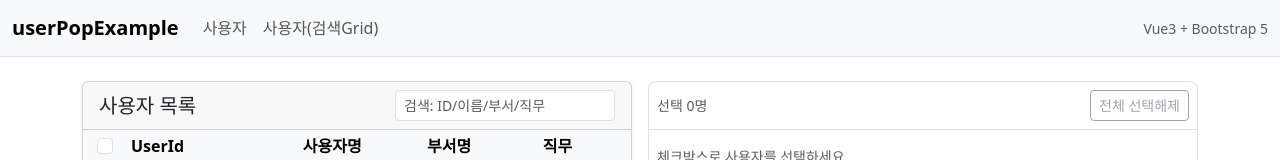
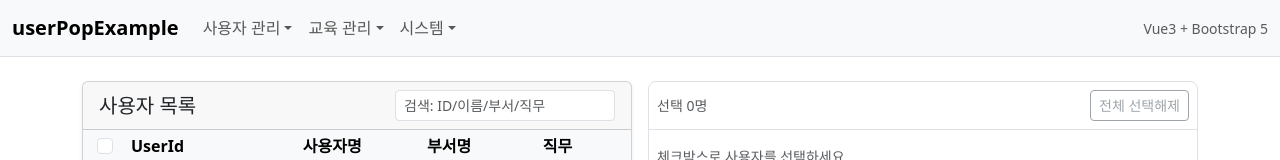
Before and after one commit to CarpediemBDev/userPopExample, a Vue app: page / in a window 1280 px wide. Shown: the top 160 px of the page. Built offline with nearby package versions, Linux system fonts and the light colour scheme.

Commit message:
오픈캔버스 사용하여 햄버거 버튼 구체적으로 구현

```diff
--- a/src/components/NavBar.vue
+++ b/src/components/NavBar.vue
@@ -1,34 +1,124 @@
 <template>
+  <header>
     <nav class="navbar navbar-expand-lg bg-body-tertiary border-bottom">
       <div class="container-fluid">
         <a class="navbar-brand fw-semibold" href="#">userPopExample</a>
+
+        <!-- 모바일: 오프캔버스 토글 -->
         <button
           class="navbar-toggler"
           type="button"
-        data-bs-toggle="collapse"
-        data-bs-target="#navMain"
-        aria-controls="navMain"
-        aria-expanded="false"
+          data-bs-toggle="offcanvas"
+          data-bs-target="#navDrawer"
+          aria-controls="navDrawer"
           aria-label="Toggle navigation"
         >
           <span class="navbar-toggler-icon"></span>
         </button>
-      <div class="collapse navbar-collapse" id="navMain">
-        <ul class="navbar-nav me-auto mb-2 mb-lg-0">
-          <li class="nav-item">
-            <RouterLink class="nav-link" to="/">사용자</RouterLink>
+
+        <!-- 데스크톱: 드롭다운 2단 -->
+        <div class="navbar-collapse d-none d-lg-flex">
+          <ul class="navbar-nav me-auto">
+            <!-- 1단: 그룹 -->
+            <li v-for="(grp, i) in menu" :key="`m-${i}`" class="nav-item dropdown">
+              <a class="nav-link dropdown-toggle" href="#" data-bs-toggle="dropdown">
+                {{ grp.label }}
+              </a>
+              <!-- 2단: 항목 -->
+              <ul class="dropdown-menu">
+                <li v-for="(item, j) in grp.children" :key="`mi-${i}-${j}`">
+                  <RouterLink v-if="item.to" class="dropdown-item" :to="item.to">
+                    {{ item.label }}
+                  </RouterLink>
+                  <a v-else href="#" class="dropdown-item" @click.prevent>
+                    {{ item.label }}
+                  </a>
                 </li>
-          <li class="nav-item">
-            <RouterLink class="nav-link" to="/search-grid">사용자(검색Grid)</RouterLink>
+              </ul>
             </li>
-          <!-- 추후: 로그인, 설정 등 메뉴 확장 가능 -->
           </ul>
+
           <span class="navbar-text small text-muted">Vue3 + Bootstrap 5</span>
         </div>
       </div>
     </nav>
+
+    <!-- 모바일: 오프캔버스(콜랩스 2단) -->
+    <div class="offcanvas offcanvas-start" tabindex="-1" id="navDrawer">
+      <div class="offcanvas-header">
+        <h5 class="offcanvas-title">메뉴</h5>
+        <button type="button" class="btn-close" data-bs-dismiss="offcanvas"></button>
+      </div>
+
+      <div class="offcanvas-body p-0">
+        <div id="navAccordion" class="list-group list-group-flush">
+          <!-- 1단: 그룹 -->
+          <template v-for="(grp, i) in menu" :key="`g-${i}`">
+            <button
+              class="list-group-item list-group-item-action d-flex justify-content-between align-items-center"
+              data-bs-toggle="collapse"
+              :data-bs-target="`#grp-${i}`"
+            >
+              <span>{{ grp.label }}</span>
+              <small class="text-muted">▾</small>
+            </button>
+
+            <!-- 2단: 항목 -->
+            <div class="collapse" :id="`grp-${i}`" data-bs-parent="#navAccordion">
+              <ul class="list-group list-group-flush">
+                <li
+                  v-for="(item, j) in grp.children"
+                  :key="`gi-${i}-${j}`"
+                  class="list-group-item ps-4"
+                >
+                  <RouterLink
+                    v-if="item.to"
+                    :to="item.to"
+                    class="text-decoration-none d-block"
+                    data-bs-dismiss="offcanvas"
+                  >
+                    {{ item.label }}
+                  </RouterLink>
+                  <span v-else class="d-block">{{ item.label }}</span>
+                </li>
+              </ul>
+            </div>
+          </template>
+        </div>
+      </div>
+    </div>
+  </header>
 </template>
 
 <script>
-export default { name: 'NavBar' }
+import { RouterLink } from 'vue-router' // 환경에 따라 글로벌이지만, 안전하게 명시 등록
+
+export default {
+  name: 'NavBar',
+  components: { RouterLink },
+  data() {
+    return {
+      // 중간 "사용자 목록" 단계 제거 -> 바로 라우트 연결
+      menu: [
+        {
+          label: '사용자 관리',
+          children: [
+            { label: '사용자', to: '/' },
+            { label: '사용자(검색Grid)', to: '/search-grid' },
+            { label: '그룹 관리' },
+            { label: '설정' },
+          ],
+        },
+        {
+          label: '교육 관리',
+          children: [{ label: '강좌 목록' }, { label: '수강 현황' }, { label: '시험/평가' }],
+        },
+        {
+          label: '시스템',
+          children: [{ label: '환경설정' }, { label: '공지사항' }],
+        },
+      ],
+    }
+  },
+}
 </script>
```
Lines whose indentation alone changed are shown as unchanged.
